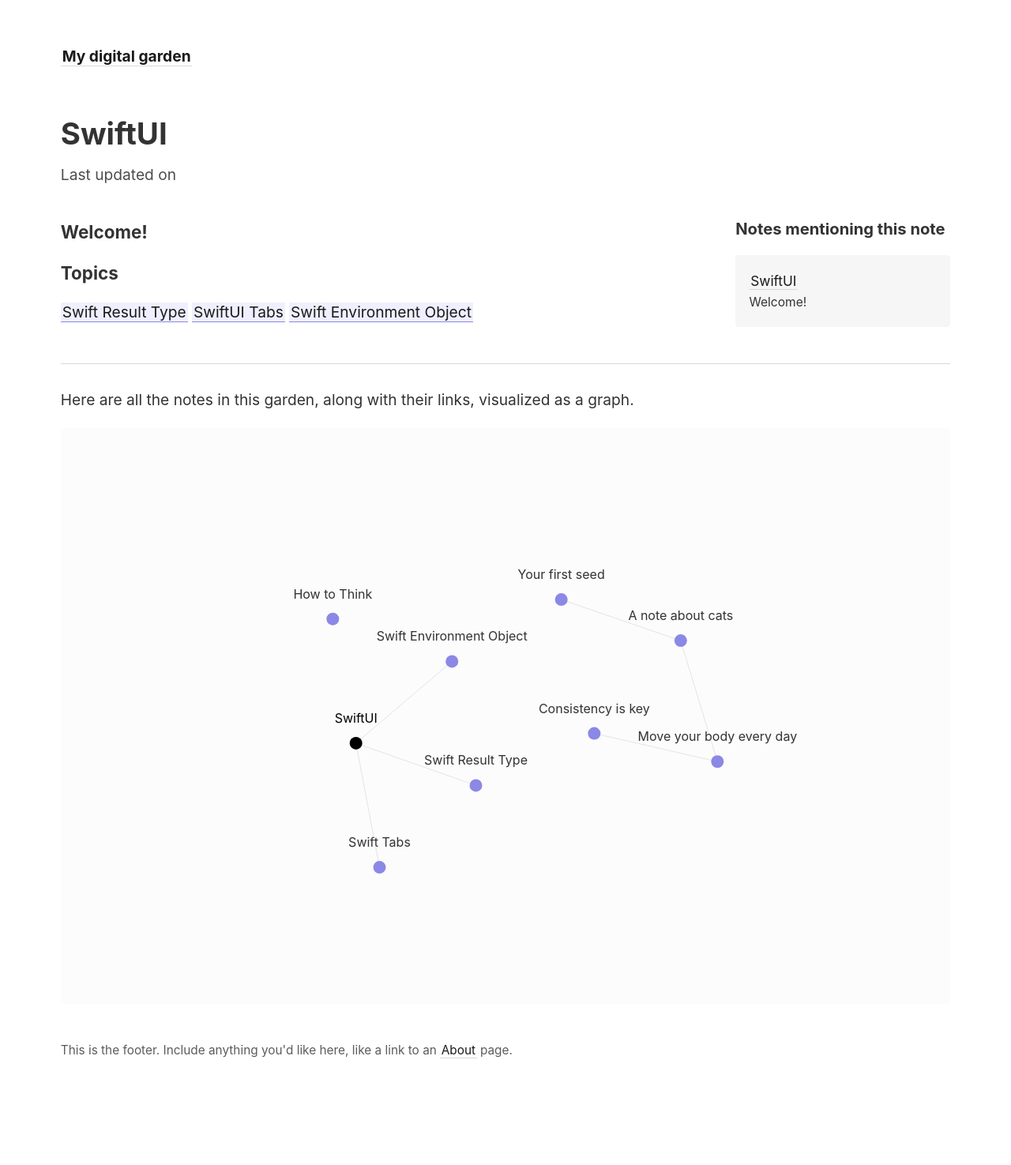
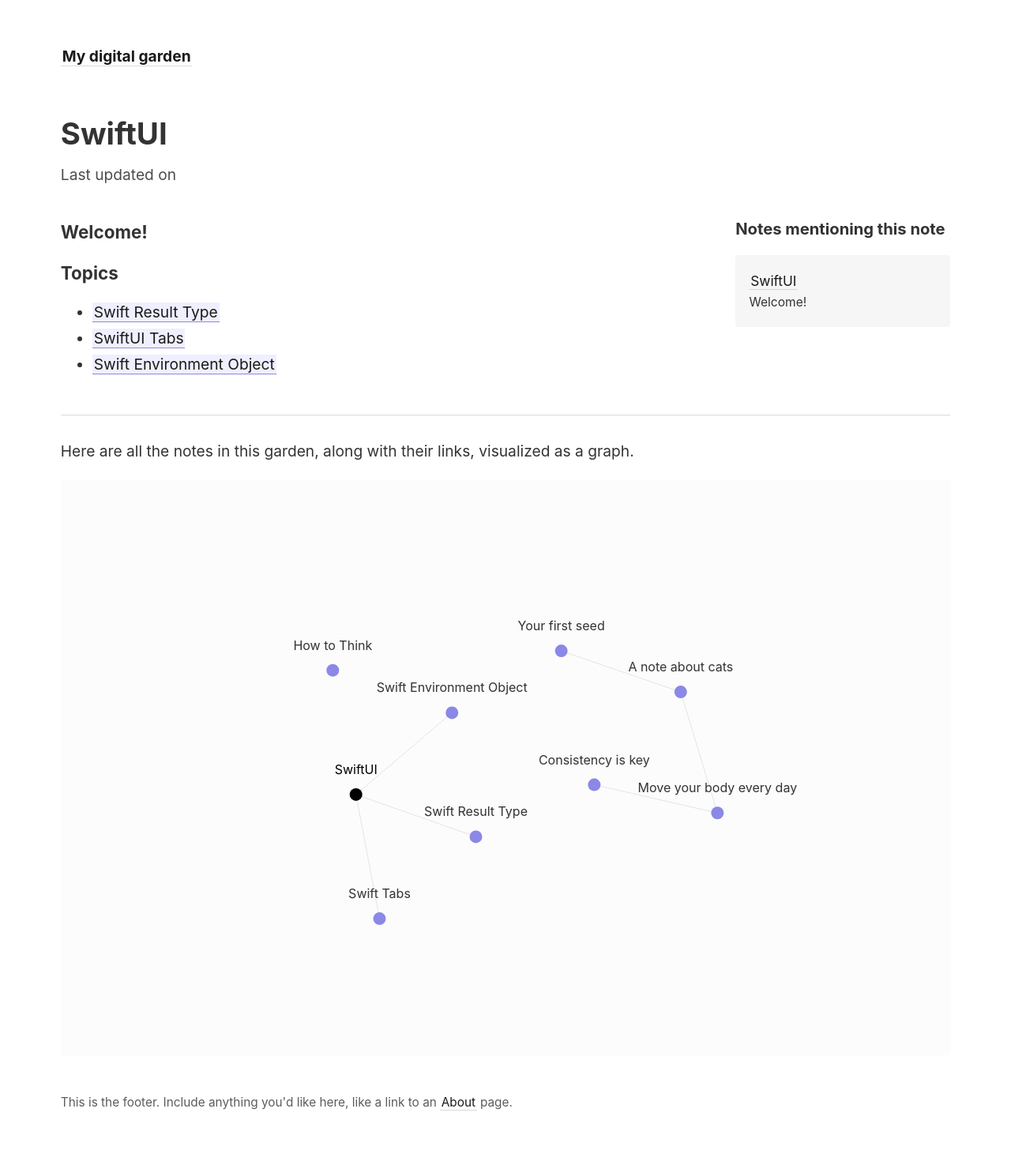
Before and after one commit to ahrchen/digital-garden-knowselfdaily, a Jekyll site: the page built from _notes/SwiftUI.md, in a window 1280 px wide. Shown: the whole page at 79% size. Built offline with Jekyll 4.4.1, drawn with Linux system fonts in a browser that asks for light colours; before the commit the page ends 1410 px from its top, so only the background shows below that.

Commit message:
Update content

```diff
--- a/_notes/SwiftUI.md
+++ b/_notes/SwiftUI.md
@@ -5,6 +5,6 @@ title: SwiftUI
 ### Welcome!
 
 ### Topics
-[[Swift Result Type]]
-[[SwiftUI Tabs]]
-[[Swift Environment Object]]
+- [[Swift Result Type]]
+- [[SwiftUI Tabs]]
+- [[Swift Environment Object]]
```
Also changed, not shown: _pages/index.md (+2 -2 lines).
